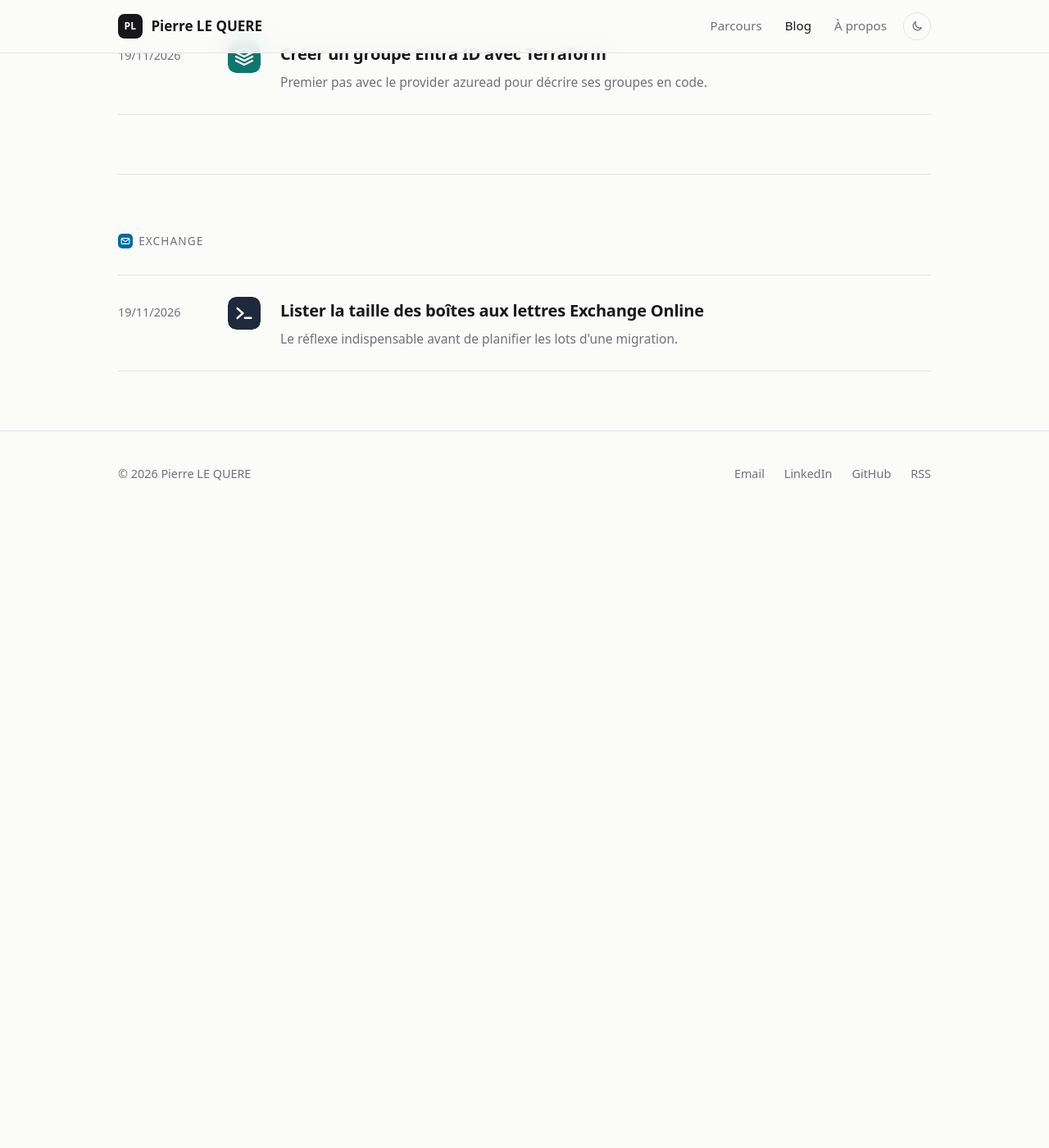
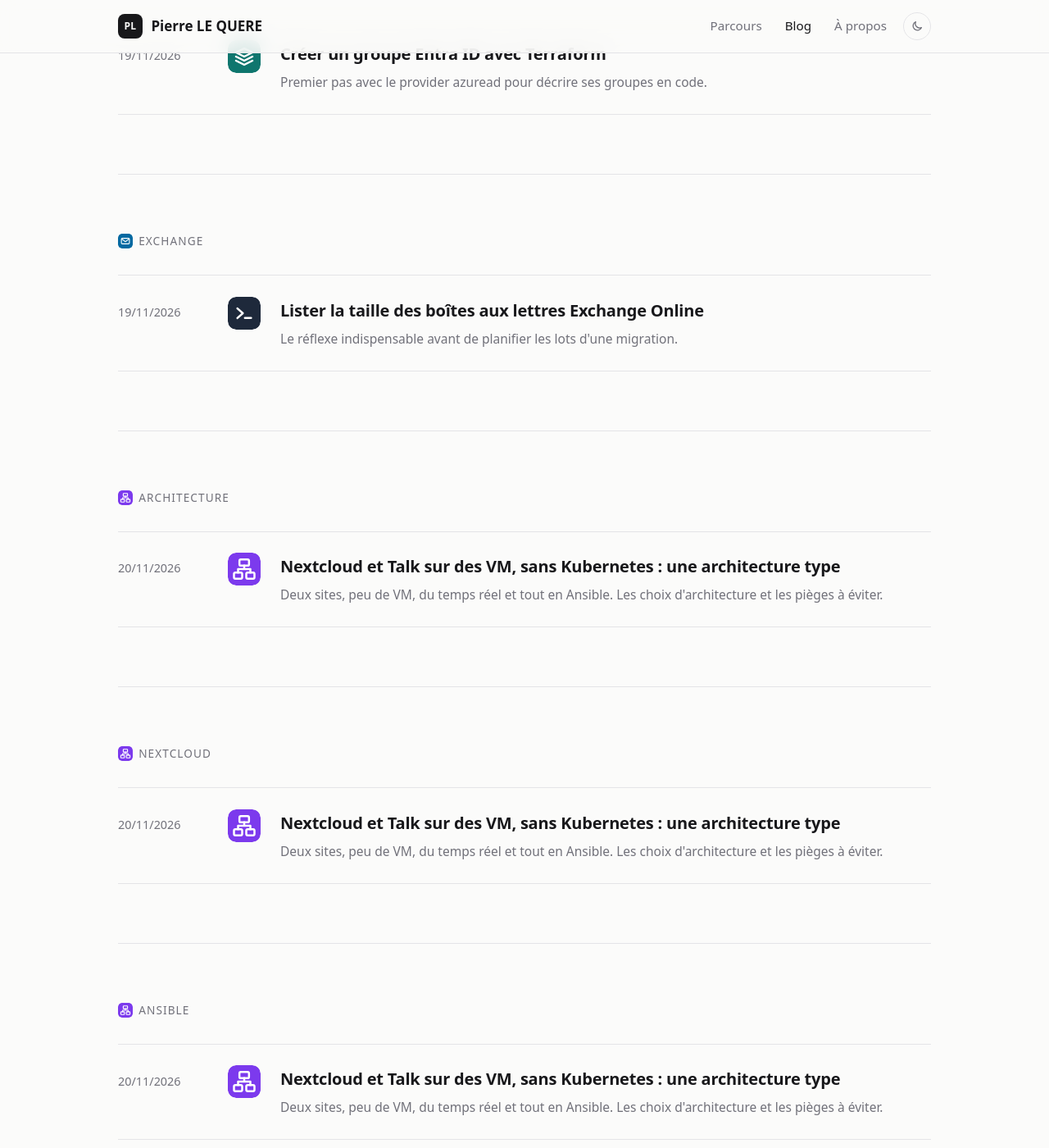
Before and after one commit to pierrelequere/pierrelequere, a Jekyll site: the page built from blog/tags.html, in a window 1280 px wide and 1400 px high, scrolled down 1464 px. Shown: the whole window at 82% size. Built offline with Jekyll 4.4.1, drawn with Linux system fonts in a browser that asks for light colours; before the commit the page ends 2094 px from its top, so only the background shows below that; part of the change alters nothing that is shown.

Commit message:
Article : Nextcloud et Talk sur des VM, une architecture type (+ schéma, styles de tableaux)
Co-Authored-By: Claude Opus 5.5 <noreply@anthropic.com>
Claude-Session: https://claude.ai/code/session_01XuQMziPbrBtxdkPBpHTE6o

````diff
--- a/_data/tags.yml
+++ b/_data/tags.yml
@@ -9,3 +9,6 @@ Exchange: exchange.svg
 Teams: teams.svg
 Microsoft 365: m365.svg
 Entra ID: m365.svg
+Architecture: architecture.svg
+Ansible: architecture.svg
+Nextcloud: architecture.svg
--- /dev/null
+++ b/_posts/2026-11-20-nextcloud-talk-sur-vm-architecture.md
@@ -0,0 +1,136 @@
+---
+title: "Nextcloud et Talk sur des VM, sans Kubernetes : une architecture type"
+description: Deux sites, peu de VM, du temps réel et tout en Ansible. Les choix d'architecture et les pièges à éviter.
+tags: [Architecture, Nextcloud, Ansible]
+---
+
+Pas de Kubernetes, pas de service managé, une capacité d'hébergement comptée…
+et pourtant il faut une plateforme de fichiers **et** de visio prête pour la production,
+répartie sur deux sites. C'est un scénario classique en cloud privé ou on-premise.
+Voici une architecture type pour y répondre, et surtout le *pourquoi* de chaque choix.
+
+![Schéma de l'architecture Nextcloud et Talk sur VM]({{ '/assets/img/blog/nextcloud-talk-vm.svg' | relative_url }})
+
+## Le scénario
+
+- Nextcloud pour les fichiers, **Nextcloud Talk** pour l'audio et la vidéo, avec le
+  *High Performance Backend* (HPB) dès qu'on dépasse quelques participants.
+- **Uniquement des machines virtuelles** : chaque composant tourne en service système.
+- **Deux sites**, pour survivre à la perte de l'un des deux.
+- **PostgreSQL** comme base de données.
+- Tout est **déployé par Ansible** : aucune VM configurée à la main.
+- Et une contrainte forte : **le moins de VM possible**.
+
+Cette dernière contrainte guide tout le reste. L'idée n'est pas de tout empiler sur
+une seule VM, mais de **mutualiser seulement ce qui peut l'être sans risque**.
+
+## Ce qu'on mutualise… et ce qu'on refuse de mutualiser
+
+| Rôle | Choix | Pourquoi |
+|---|---|---|
+| HAProxy / NGINX | **Séparés**, une VM de chaque par site | Répartition de charge et reverse proxy n'ont pas le même cycle de vie ni les mêmes réglages |
+| Cron Nextcloud | **Sur un nœud Web** | Une VM de moins, et le cron ne doit tourner qu'à un seul endroit de toute façon |
+| Signaling, NATS, Janus, coturn | **Regroupés** sur une VM HPB par site | Ils forment une seule chaîne temps réel, autant les garder ensemble |
+| Redis | **Isolé** | Une saturation mémoire ne doit pas faire tomber les nœuds Web |
+| PostgreSQL | **Jamais mutualisé** | C'est le cœur de la plateforme |
+
+## Le frontal : HAProxy, puis NGINX
+
+Le chemin d'une requête est **Utilisateur → HAProxy → NGINX → Nextcloud**.
+Chaque site a son HAProxy et son NGINX, et les flux sont **croisés** : un HAProxy
+du site A peut envoyer vers le NGINX du site B. Si un site tombe, l'autre prend le relais.
+
+Avec deux couches de proxy devant Nextcloud, pense à déclarer ces proxys dans
+`config.php`, sinon Nextcloud voit toutes les connexions venir du proxy :
+
+```php
+'trusted_proxies'   => ['10.0.1.10', '10.0.1.11'],
+'overwriteprotocol' => 'https',
+'overwrite.cli.url' => 'https://cloud.exemple.fr',
+```
+
+## Le cron : une seule instance, toujours
+
+Les tâches de fond de Nextcloud (`cron.php`) doivent tourner sur **un seul nœud**.
+Les deux nœuds Web ont le même code, mais le cron n'est activé que sur l'un d'eux :
+
+```bash
+# /etc/cron.d/nextcloud, uniquement sur le nœud désigné
+*/5 * * * * www-data php -f /var/www/nextcloud/cron.php
+```
+
+Dans Ansible, c'est une simple variable d'inventaire (`nextcloud_cron_enabled: true`)
+posée sur un seul hôte. Pour basculer le cron, on déplace la variable et on rejoue le playbook.
+
+## PostgreSQL : un nom, jamais une machine
+
+Un primaire sur le site A, un secondaire répliqué sur le site B. La règle d'or :
+**Nextcloud ne connaît jamais le nom d'un nœud PostgreSQL.** Il passe par un nom
+logique, par exemple `postgresql.service.exemple.lan`, qui pointe toujours vers le primaire.
+
+Derrière ce nom, on peut mettre une VIP, un proxy SQL ou un gestionnaire de bascule
+comme Patroni. Le choix se fait dans le design détaillé. Ce qui compte, c'est qu'une
+bascule ne demande **aucune modification côté Nextcloud**.
+
+> Le vrai danger d'une base répartie sur deux sites, c'est le *split-brain* : deux nœuds
+> qui se croient primaires en même temps. Tester la bascule fait partie du projet,
+> ce n'est pas un bonus.
+
+## Redis : petit, mais critique
+
+Redis sert au cache et surtout au **verrouillage des fichiers** quand plusieurs nœuds
+Web écrivent en même temps. Sans lui, deux nœuds Nextcloud finissent par se marcher dessus.
+Il est seul sur sa VM, joignable uniquement depuis le réseau privé, et protégé par mot de passe.
+
+## Talk et le HPB : le temps réel à part
+
+Le HPB, ce sont quatre briques :
+
+- **Signaling** : la signalisation WebSocket des appels ;
+- **NATS** : le bus de messages interne ;
+- **Janus** : le SFU qui redistribue l'audio et la vidéo ;
+- **coturn** : le relais STUN/TURN pour les réseaux qui bloquent le pair-à-pair.
+
+Une VM HPB par site embarque les quatre. Point important : **les flux média ne passent
+pas par HAProxy**. Les clients joignent directement le HPB en TURN (3478 en UDP/TCP,
+5349 en TLS, 443 en secours) et sur une plage UDP dédiée à WebRTC. Cette plage doit
+être ouverte et dimensionnée **dès la conception réseau**, pas la veille de la mise en production.
+
+## Les flux : tout est interdit par défaut
+
+Chaque couche a son sous-réseau : frontal, applicatif, HPB, données, administration.
+Seuls les flux suivants sont ouverts :
+
+| De | Vers | Port |
+|---|---|---|
+| Utilisateurs | HAProxy | 443 |
+| Utilisateurs | HPB | 3478, 5349, 443 + plage UDP média |
+| HAProxy | NGINX | 443 |
+| NGINX | Nextcloud Web, Signaling | 443 |
+| Nextcloud Web | PostgreSQL (nom logique) | 5432 |
+| Nextcloud Web | Redis | 6379 |
+| PostgreSQL primaire | PostgreSQL secondaire | 5432 |
+| Signaling | NATS | 4222 |
+| Bastion et nœud Ansible | Toutes les VM | 22 |
+
+PostgreSQL, Redis et l'administration ne sont **jamais** joignables depuis les postes utilisateurs.
+
+## Ansible : un rôle par composant
+
+Un rôle par brique (haproxy, nginx, nextcloud, postgresql, redis, nats, signaling,
+janus, coturn), un inventaire par environnement et par site, et les secrets dans un
+coffre (Ansible Vault ou équivalent). Le bénéfice va au-delà du déploiement :
+**le code devient la documentation**, et reconstruire une VM devient banal.
+
+## Les points à retenir
+
+- **Mutualiser, oui, mais pas les rôles critiques.** La base et Redis restent seuls.
+- **Surveiller de près les VM qui portent plusieurs rôles**, surtout le HPB :
+  CPU, mémoire et réseau. C'est là que la saturation arrivera en premier.
+- **Prévoir la sortie.** Le jour où la charge augmente, on sépare d'abord Janus
+  et coturn, puis NATS et Signaling, puis le cron. Le design le permet sans tout casser.
+- **Écrire l'ordre de reprise.** Réseau, DNS, PostgreSQL, Redis, stockage, frontaux,
+  Nextcloud, HPB, puis une validation fonctionnelle complète.
+
+Et toi, comment as-tu monté Talk HPB ? D'autres choix de mutualisation, un autre
+mécanisme de bascule PostgreSQL ? Je suis preneur de ton retour en commentaire.
--- a/assets/css/style.css
+++ b/assets/css/style.css
@@ -142,6 +142,12 @@ pre code { background: none; border: 0; padding: 0; font-size: .86rem; }
 .pager small { display: block; color: var(--muted); font-weight: 400; font-size: .85rem; margin-bottom: .2rem; }
 .pager .next { text-align: right; }
 
+/* Tableaux dans les articles */
+.prose table { width: 100%; margin: 1.75rem 0; border-collapse: collapse; font-size: .93rem; line-height: 1.5; display: block; overflow-x: auto; }
+.prose th, .prose td { padding: .6rem .8rem; border-bottom: 1px solid var(--line); text-align: left; vertical-align: top; }
+.prose th { font-weight: 600; border-bottom: 2px solid var(--text); white-space: nowrap; }
+.prose tbody tr:hover { background: var(--soft); }
+
 /* Signature et commentaires des articles */
 .signature { display: flex; gap: 1rem; align-items: center; margin-top: 3.5rem; padding: 1.25rem; background: var(--soft); border: 1px solid var(--line); border-radius: 12px; }
 .signature img { width: 56px; height: 56px; border-radius: 50%; object-fit: cover; flex-shrink: 0; }
````
Also changed, not shown: assets/icons/architecture.svg (added), assets/img/blog/nextcloud-talk-vm.svg (added).
